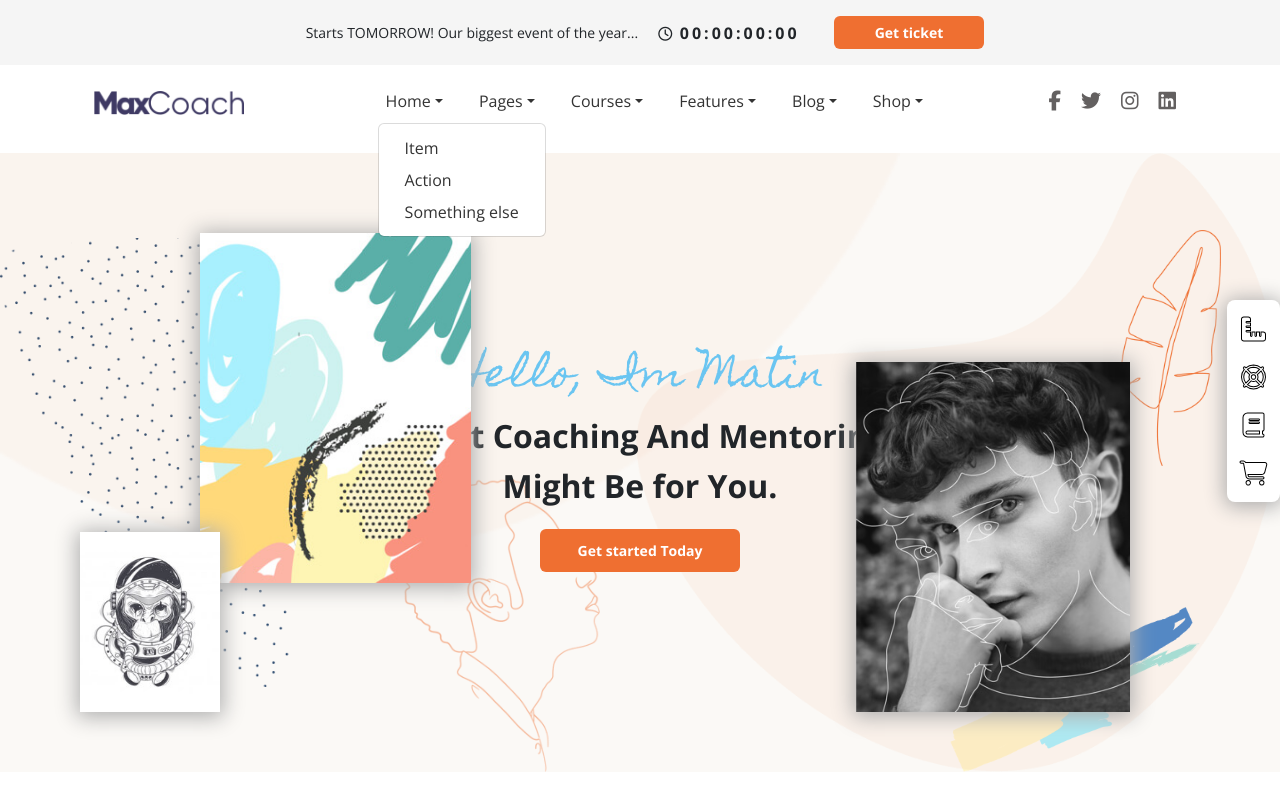
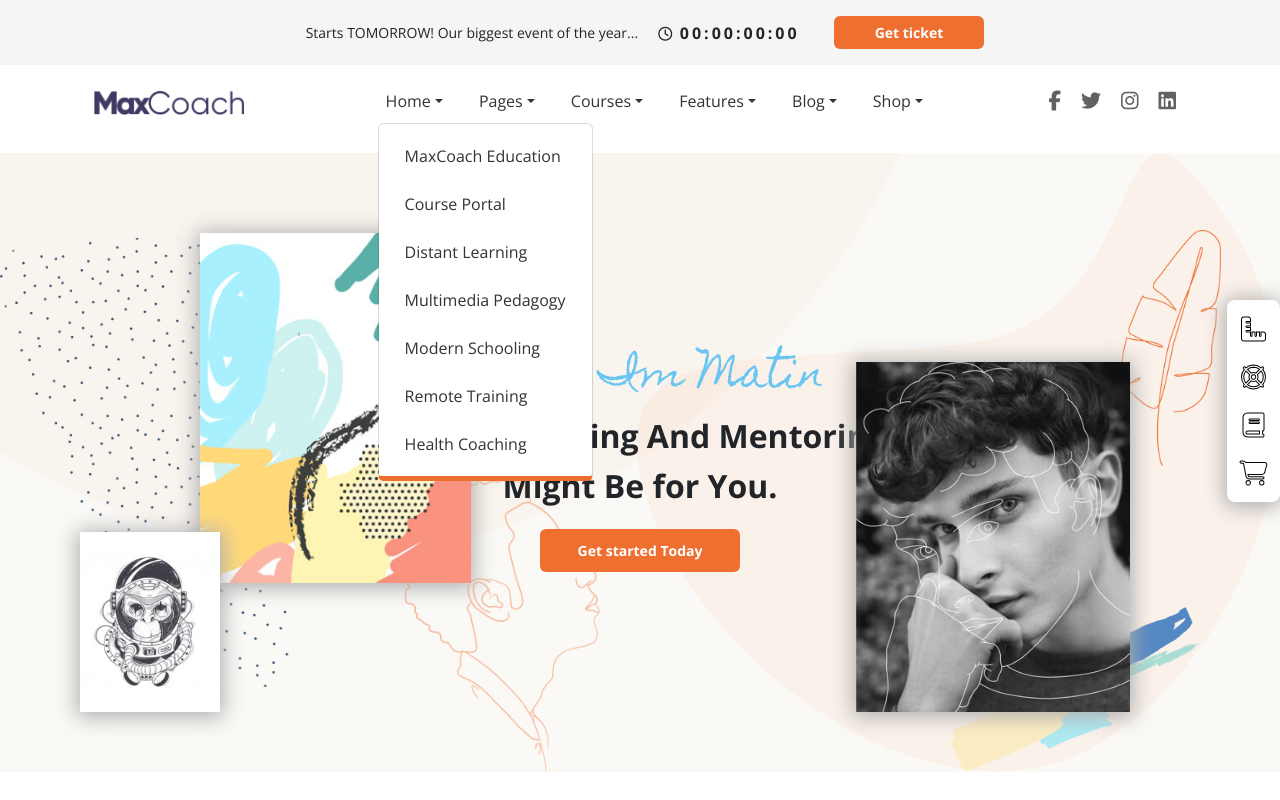
Before and after one commit to Corfaya/proj-html-vuejs, a Vue app: page / in a window 1280 px wide. Both pictures are taken after a click on the button "Home". Shown: the top 800 px of the page. Built offline with nearby package versions, Linux system fonts and the light colour scheme; a web font is replaced by a local one.

Commit message:
[UPD] array listItems changed to create dropdown menus dynamically

```diff
--- a/src/components/partials/ListHeader.vue
+++ b/src/components/partials/ListHeader.vue
@@ -11,15 +11,36 @@ export default {
             {{ list.item }}
         </a>
         <ul class="dropdown-menu">
-            <li><a class="fs-16 dropdown-item" href="#"> {{ list.dropdown1 }} </a></li>
-            <li><a class="fs-16 dropdown-item" href="#"> {{ list.dropdown2 }} </a></li>
-            <li><a class="fs-16 dropdown-item" href="#"> {{ list.dropdown3 }} </a></li>
+            <li v-for="(dropdown, i) in list.dropdownItems" :key="`dr-d-${i}`">
+                <a class="fs-16 dropdown-item" href="#"> {{ dropdown }} </a>
+            </li>
+            <!-- <li><a class="fs-16 dropdown-item" href="#"> {{ list.dropdown2 }} </a></li>
+            <li><a class="fs-16 dropdown-item" href="#"> {{ list.dropdown3 }} </a></li> -->
         </ul>
     </li>
 </template>
 <style lang="scss" scoped>
 @use "../../style/partials/vars" as *;
 @use "../../style/partials/utilities" as *;
+
+li.nav-item {
+    a {
+        text-decoration: none;
+        transition: all 0.3s;
+    &:hover {
+        text-decoration: underline;
+        color: $orange-main;
+    }
+}
+}
+
+.dropdown-menu {
+    border-bottom: 5px solid $orange-main;
+    li {
+        padding: 8px 0;
+    }
+}
+
 li {
     margin: 0 10px;
 
--- a/src/data/arrays.js
+++ b/src/data/arrays.js
@@ -1,39 +1,64 @@
 const listItems = [
     {
         item: "Home",
-        dropdown1: "Item",
-        dropdown2: "Action",
-        dropdown3: "Something else"
+        dropdownItems: [
+            "MaxCoach Education",
+            "Course Portal",
+            "Distant Learning",
+            "Multimedia Pedagogy",
+            "Modern Schooling",
+            "Remote Training",
+            "Health Coaching"
+        ]
+        // dropdown1: "Item",
+        // dropdown2: "Action",
+        // dropdown3: "Something else"
     },
     {
         item: "Pages",
-        dropdown1: "Item",
-        dropdown2: "Action",
-        dropdown3: "Something else"
+        dropdownItems: [
+            "Start Here",
+            "Success Story",
+            "About me",
+            "Contact me",
+            "Privacy Policy",
+            "Terms of Service"
+        ]
     },
     {
         item: "Courses",
-        dropdown1: "Item",
-        dropdown2: "Action",
-        dropdown3: "Something else"
+        dropdownItems: [
+            "Course Grid 01",
+            "Course Grid 02",
+            "Course Grid 03",
+            "Checkout"
+        ]
     },
     {
         item: "Features",
-        dropdown1: "Item",
-        dropdown2: "Action",
-        dropdown3: "Something else"
+        dropdownItems: [
+            "Events",
+            "Zoom Meetings"
+        ]
     },
     {
         item: "Blog",
-        dropdown1: "Item",
-        dropdown2: "Action",
-        dropdown3: "Something else"
+        dropdownItems: [
+            "Blog Grid",
+            "Blog Masonry",
+            "Blog Classic",
+            "Blog List"
+        ]
     },
     {
         item: "Shop",
-        dropdown1: "Item",
-        dropdown2: "Action",
-        dropdown3: "Something else"
+        dropdownItems: [
+            "Shop Left Sidebar",
+            "Shop Right Sidebar",
+            "Cart",
+            "Wishlist",
+            "Single Product"
+        ]
     }
 ]
 
```
